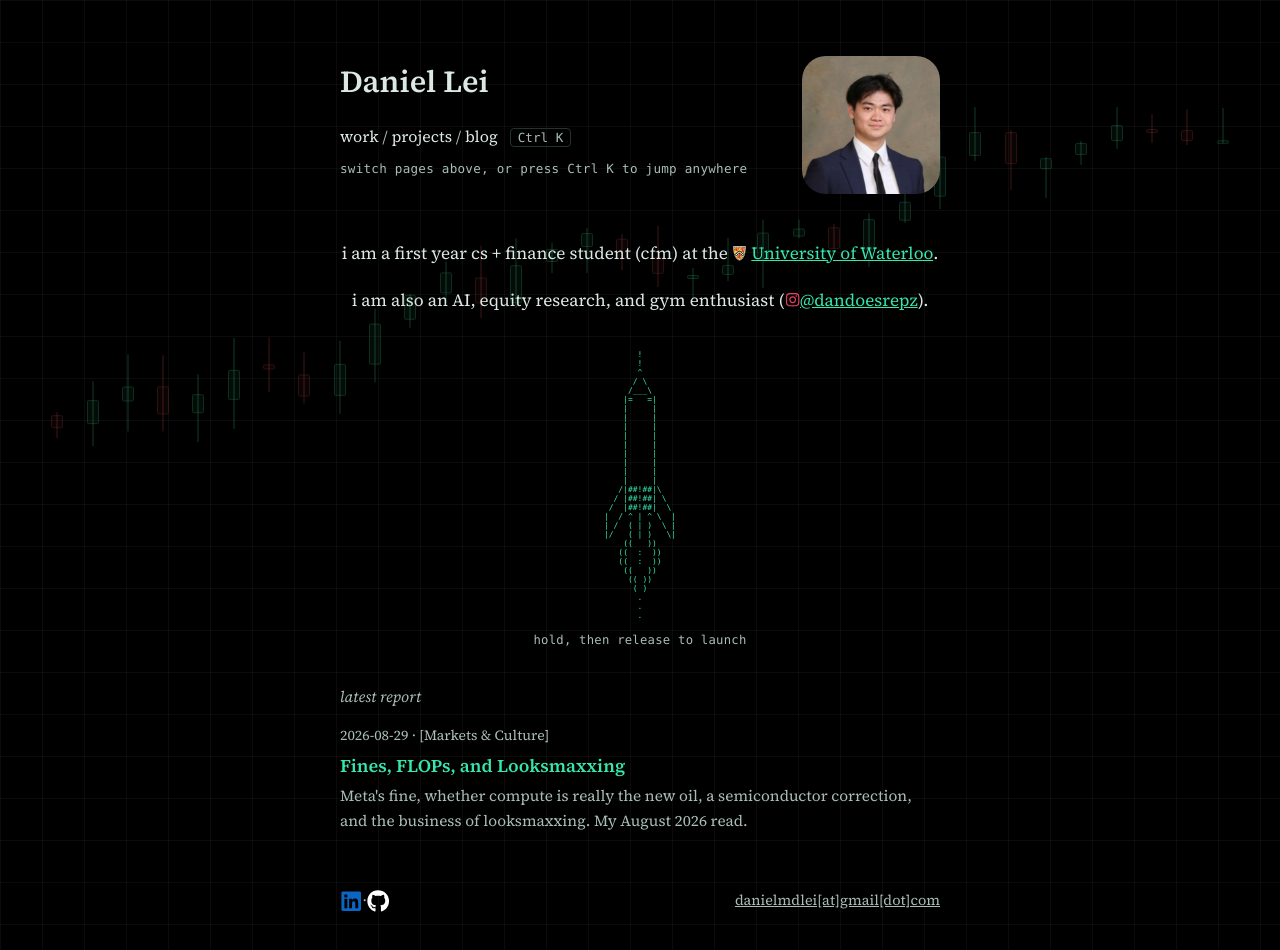
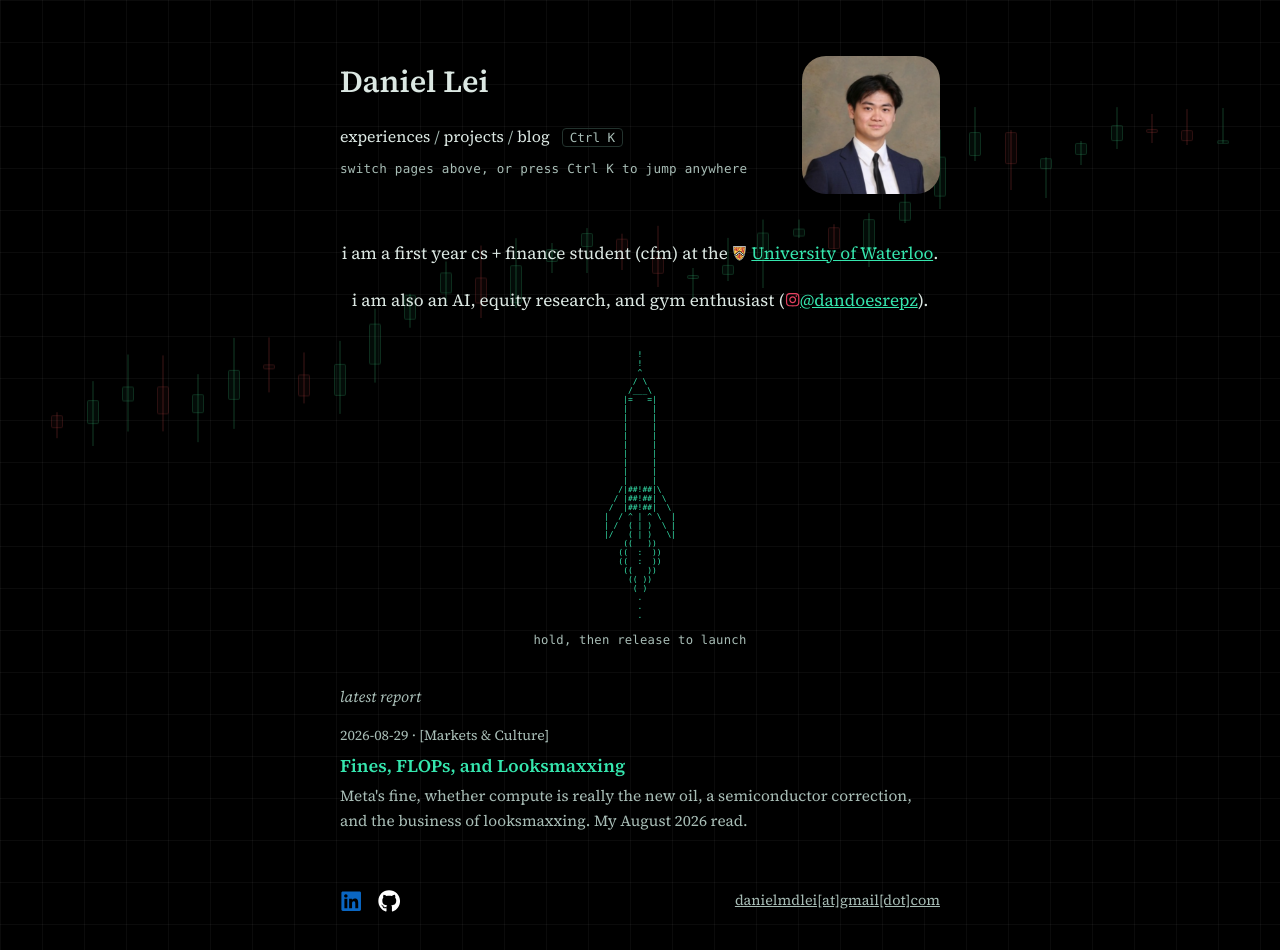
Before and after one commit to McMuf/daniellei.com, a React (Vite) app: page / in a window 1280 px wide. Shown: the top 950 px of the page. Built offline with nearby package versions, Linux system fonts and the light colour scheme.

Commit message:
portal command palette with glass panel, rename work to experiences, fix footer icon spacing

```diff
--- a/src/App.css
+++ b/src/App.css
@@ -76,7 +76,9 @@ main {
 .cmdk-panel {
   width: min(520px, calc(100% - 40px));
   max-height: 60vh;
-  background: var(--bg);
+  background: rgba(10, 16, 15, 0.82);
+  backdrop-filter: blur(18px) saturate(140%);
+  -webkit-backdrop-filter: blur(18px) saturate(140%);
   border: 1px solid var(--line);
   border-radius: 6px;
   box-shadow: 0 20px 60px rgba(0, 0, 0, 0.55);
@@ -158,7 +160,7 @@ main {
   flex-wrap: wrap;
   gap: 10px 20px;
 }
-.footer-social { display: flex; align-items: center; }
+.footer-social { display: flex; align-items: center; gap: 16px; }
 .plain-footer a { color: var(--muted); display: inline-flex; align-items: center; }
 .plain-footer a:hover { color: var(--link); }
 .footer-email { margin-left: auto; }
@@ -342,7 +344,7 @@ main {
 .latest-report-title:hover { text-decoration: underline; }
 .latest-report-summary { display: block; font-size: 0.85rem; color: var(--muted); margin-top: 4px; line-height: 1.6; }
 
-/* work */
+/* experience */
 
 .terminal-bg {
   position: fixed;
--- a/src/App.tsx
+++ b/src/App.tsx
@@ -1,7 +1,7 @@
 import { Route, Routes } from 'react-router-dom'
 import Layout from './components/Layout'
 import Home from './pages/Home'
-import Work from './pages/Work'
+import Experience from './pages/Experience'
 import Projects from './pages/Projects'
 import Blog from './pages/Blog'
 import Post from './pages/Post'
@@ -12,7 +12,7 @@ function App() {
     <Routes>
       <Route element={<Layout />}>
         <Route index element={<Home />} />
-        <Route path="work" element={<Work />} />
+        <Route path="experiences" element={<Experience />} />
         <Route path="projects" element={<Projects />} />
         <Route path="blog" element={<Blog />} />
         <Route path="blog/:slug" element={<Post />} />
--- a/src/components/CommandPalette.tsx
+++ b/src/components/CommandPalette.tsx
@@ -1,4 +1,5 @@
 import { useEffect, useMemo, useRef, useState } from 'react'
+import { createPortal } from 'react-dom'
 import { useNavigate } from 'react-router-dom'
 import { profile } from '../data/profile'
 import { posts } from '../lib/posts'
@@ -8,6 +9,7 @@ type Command = {
   label: string
   hint?: string
   group: string
+  keywords?: string
   run: () => void
 }
 
@@ -24,7 +26,7 @@ export default function CommandPalette() {
   const commands = useMemo<Command[]>(() => {
     const nav: Command[] = [
       { id: 'home', label: 'home', group: 'go', run: () => navigate('/') },
-      { id: 'work', label: 'work', group: 'go', run: () => navigate('/work') },
+      { id: 'experiences', label: 'experiences', group: 'go', run: () => navigate('/experiences') },
       { id: 'projects', label: 'projects', group: 'go', run: () => navigate('/projects') },
       { id: 'blog', label: 'blog', group: 'go', run: () => navigate('/blog') },
     ]
@@ -46,6 +48,7 @@ export default function CommandPalette() {
         id: 'email',
         label: profile.email,
         group: 'link',
+        keywords: 'email contact mail',
         run: () => { window.location.href = `mailto:${profile.email}` },
       },
     ]
@@ -55,7 +58,11 @@ export default function CommandPalette() {
   const results = useMemo(() => {
     const q = query.trim().toLowerCase()
     if (!q) return commands
-    return commands.filter(c => c.label.toLowerCase().includes(q) || c.group.includes(q))
+    return commands.filter(c =>
+      c.label.toLowerCase().includes(q) ||
+      c.group.includes(q) ||
+      c.keywords?.includes(q),
+    )
   }, [commands, query])
 
   const close = () => {
@@ -111,7 +118,7 @@ export default function CommandPalette() {
         {shortcutLabel}
       </button>
 
-      {open && (
+      {open && createPortal(
         <div className="cmdk-backdrop" onClick={close}>
           <div
             className="cmdk-panel"
@@ -144,7 +151,8 @@ export default function CommandPalette() {
               ))}
             </div>
           </div>
-        </div>
+        </div>,
+        document.body,
       )}
     </>
   )
--- a/src/components/Layout.tsx
+++ b/src/components/Layout.tsx
@@ -5,7 +5,7 @@ import CommandPalette, { shortcutLabel } from './CommandPalette'
 import { SOCIAL_ICONS, SOCIAL_ICON_COLORS } from './icons'
 
 const TABS = [
-  { to: '/work', label: 'work' },
+  { to: '/experiences', label: 'experiences' },
   { to: '/projects', label: 'projects' },
   { to: '/blog', label: 'blog' },
 ]
@@ -49,15 +49,12 @@ export default function Layout() {
 
       <footer className="plain-footer">
         <div className="footer-social">
-          {profile.social.map((s, i) => {
+          {profile.social.map(s => {
             const Icon = SOCIAL_ICONS[s.label]
             return (
-              <Fragment key={s.label}>
-                {i > 0 && <span className="sep"> · </span>}
-                <a href={s.url} target="_blank" rel="noopener noreferrer" aria-label={s.label} title={s.label}>
-                  {Icon ? <Icon className="social-icon" color={SOCIAL_ICON_COLORS[s.label]} /> : s.label}
-                </a>
-              </Fragment>
+              <a key={s.label} href={s.url} target="_blank" rel="noopener noreferrer" aria-label={s.label} title={s.label}>
+                {Icon ? <Icon className="social-icon" color={SOCIAL_ICON_COLORS[s.label]} /> : s.label}
+              </a>
             )
           })}
         </div>
--- a/src/components/TerminalBackground.tsx
+++ b/src/components/TerminalBackground.tsx
@@ -1,4 +1,4 @@
-// Decorative, work-page-only background: a few columns of a fake build/
+// Decorative, experiences-page-only background: a few columns of a fake build/
 // deploy log scrolling upward at their own speed, like `tail -f` panes.
 // Pure CSS loop (each column renders its lines twice back-to-back and
 // translates by -50%) so nothing needs to run in JS.
--- a/src/pages/Work.tsx
+++ b/src/pages/Experience.tsx
@@ -1,7 +1,7 @@
 import { jobs } from '../data/experience'
 import TerminalBackground from '../components/TerminalBackground'
 
-export default function Work() {
+export default function Experience() {
   return (
     <>
       <TerminalBackground />
```
